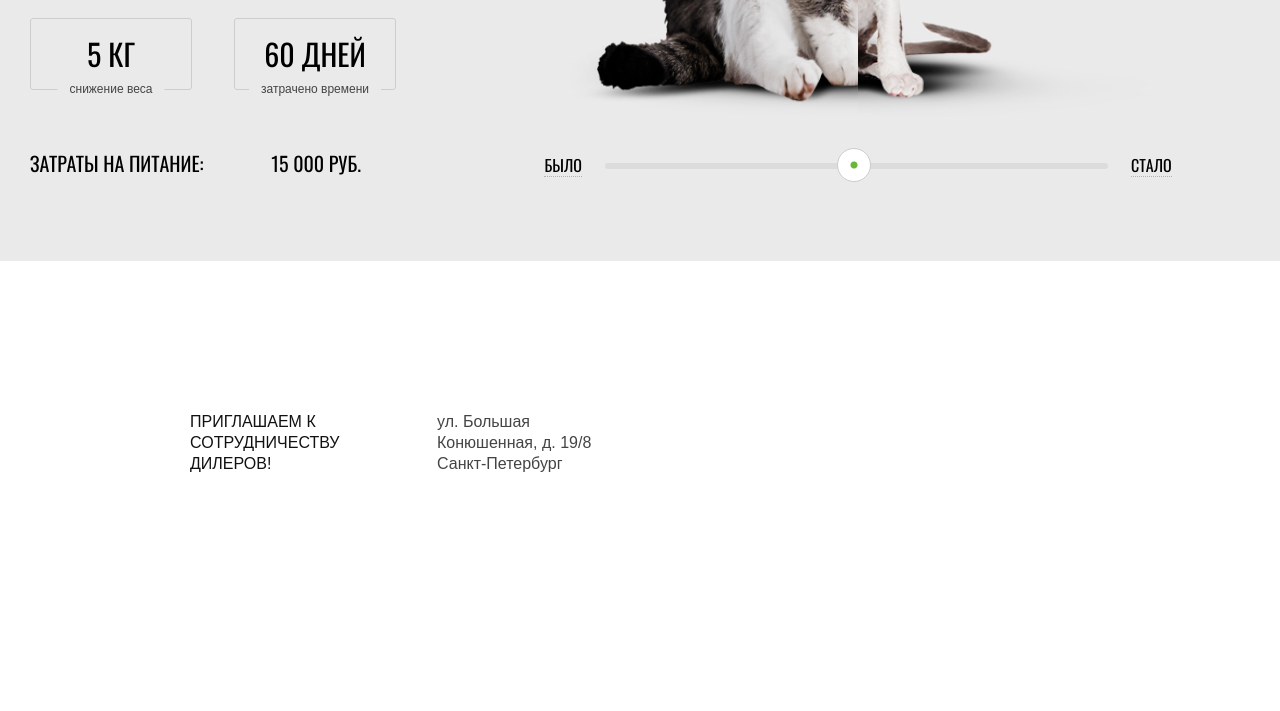
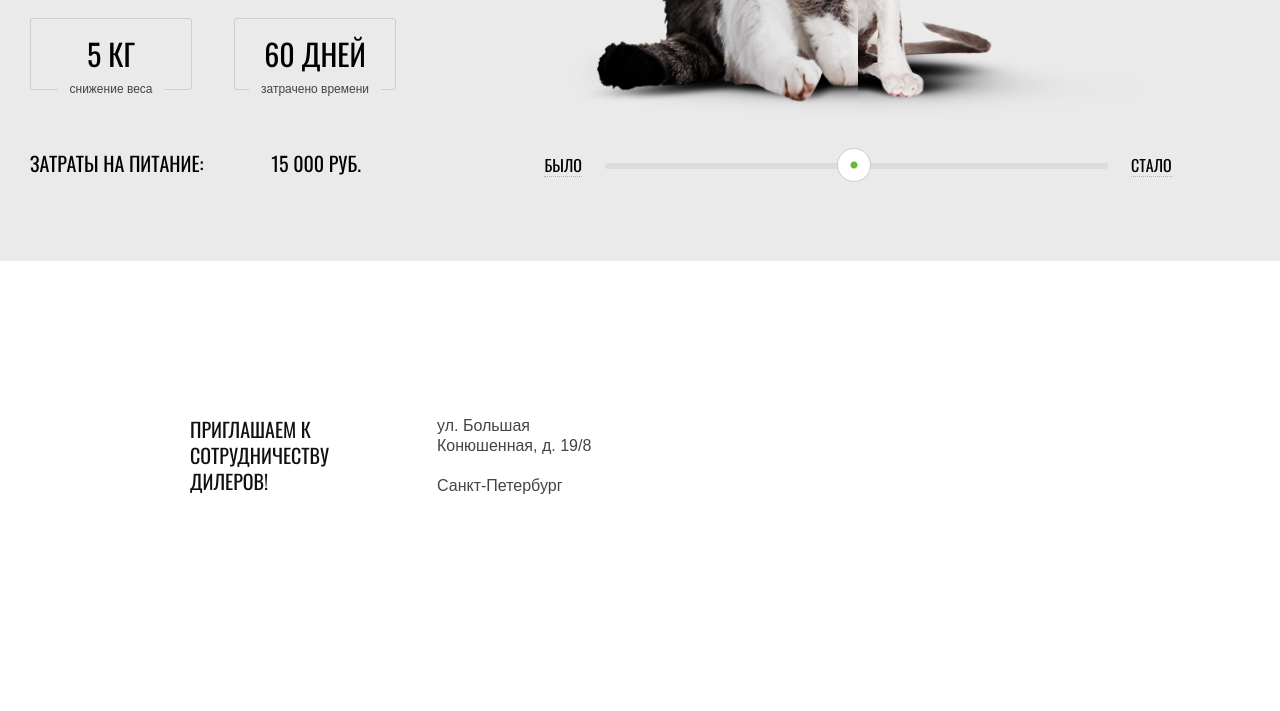
Before and after one commit to SpesEspero/1468809-cat-energy-24, a website: page source/index.html in a window 1280 px wide. Shown: the part 2031-2742 px from the top of the page. Drawn offline with nearby package versions, Linux system fonts and the light colour scheme; files that its build step writes are made by us from their sources.

Commit message:
made refactoring for location

```diff
--- a/source/index.html
+++ b/source/index.html
@@ -247,7 +247,8 @@
 
         <p class="location__addres">ул. Большая
           Конюшенная, д. 19/8
-          Санкт-Петербург</p>
+          <span class="location__addres-city">Санкт-Петербург</span>
+        </p>
       </div>
 
       <div class="location__map">
--- a/source/less/components/common/location.less
+++ b/source/less/components/common/location.less
@@ -16,6 +16,7 @@
 
 .location__invitation {
   color: #111111;
+  .oswald-family();
   text-transform: uppercase;
 
   font-size: 16px;
@@ -24,6 +25,12 @@
 .location__invitation,
 .location__addres {
   max-width: 138px;
+
+  line-height: 20px;
+}
+
+.location__map iframe {
+  display: block;
 }
 
 @media (min-width: @tablet) {
@@ -33,7 +40,7 @@
   }
 
   .location__info {
-    padding: 56px 70px 60px;
+    padding: 60px 70px 56px;
   }
 
   .location__map iframe {
@@ -43,6 +50,21 @@
   .location__invitation,
   .location__addres {
     max-width: 172px;
+  }
+
+  .location__invitation {
+    line-height: 26px;
+
+    font-size: 20px;
+  }
+
+  .location__addres {
+    text-align: right;
+  }
+
+  .location__addres-city {
+    display: block;
+    margin-top: 20px;
   }
 }
 
@@ -62,7 +84,7 @@
     top: 95px;
     left: 110px;
 
-    padding: 56px 80px 60px;
+    padding: 60px 80px 56px;
 
     background-color: @white;
   }
@@ -75,4 +97,8 @@
   .location__addres {
     max-width: 160px;
   }
+
+  .location__addres {
+    text-align: left;
+  }
 }
```
